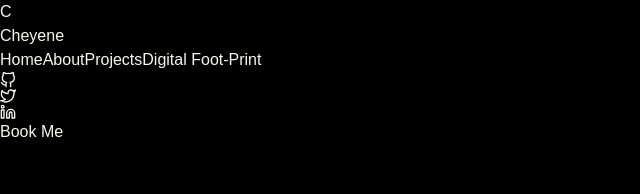
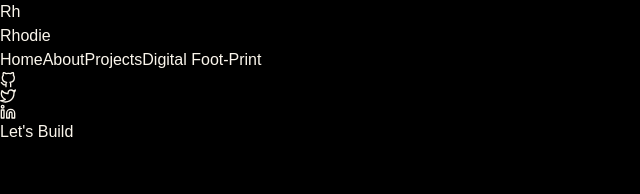
Before and after one commit to Stenio-Apollo/Apollo-Portfolio-, a React (Vite) app: page / in a window 1280 px wide. Shown: the top 194 px of the page, without its empty margins (0-640 px from the left). Built offline with nearby package versions, Linux system fonts and the light colour scheme.

Commit message:
Header Nav Bar

```diff
--- a/src/components/Header.jsx
+++ b/src/components/Header.jsx
@@ -11,7 +11,7 @@ const Header = () => {
       duration-300"
     >
       <div
-        className="container mx-auto px-4 sm:px-6 lg:px-8 flex items-center justify-between h-16
+        className="container mx-auto px-4 sm:px-6 lg:px-9 flex items-center justify-between h-16
       md:h-20"
       >
         {/* logo/Namem */}
@@ -28,16 +28,15 @@ const Header = () => {
           className="flex items-center"
         >
           <div
-            className="h-10 w-10 rounded-xl bg-gradient-to-r from-gray-500 to-gray
-            flex items-center justify-center text-red-100 fon-bold text-xl mr-3"
+            className="h-10 w-10 rounded-xl border
+            flex items-center justify-center text-white fon-bold text-xl mr-3"
           >
-            C
+            Rh
           </div>
           <span
-            className="text-xl font-bold bg-gradient-to-r from-gray-500
-           to-gray-700 bg-clip-text text-transparent "
+            className="text-l text-white"
           >
-            Cheyene
+            Rhodie
           </span>
         </motion.div>
 
@@ -56,14 +55,14 @@ const Header = () => {
                   delay: 0.7 + index * 0.2,
                 }}
                 className="relative text-gray-900 dark:text-gray-200
-                          hover:white-600 dark:hover:text-teal-200 font-medium
+                          hover:white-600 dark:hover:text-white font-medium
                           transition-colors duration-300 group "
                 href="#"
               >
                 {item}
                 <span
                   className="absolute bottom-0 left-0 w-0 h-0.5
-                          bg-teal-200 group-hover:w-full transition-all duration-300"
+                          bg-white group-hover:w-full transition-all duration-300"
                 ></span>
               </motion.a>
             )
@@ -71,12 +70,13 @@ const Header = () => {
         </nav>
 
         {/* social icons */}
+
         <div className="md:flex hidden items-center space-x-9">
           <motion.a
             initial={{ opacity: 0, scale: 0.5 }}
             animate={{ opacity: 1, scale: 1 }}
             transition={{ delay: 1.3, duration: 0.8 }}
-            className="tet-gray-700 dark:text-gray-300 hover:text-teal-600 dark:hover:text-teal-400 transition-colors duration-300"
+            className="tet-gray-700 dark:text-gray-300 hover:text-cyan-600 dark:hover:text-cyan-500 transition-colors duration-300"
             href="#"
           >
             <FiGithub className="w-5 h-5" />
@@ -86,7 +86,7 @@ const Header = () => {
             initial={{ opacity: 0, scale: 0.5 }}
             animate={{ opacity: 1, scale: 1 }}
             transition={{ delay: 1.3, duration: 0.8 }}
-            className="tet-gray-700 dark:text-gray-300 hover:text-teal-600 dark:hover:text-teal-400 transition-colors duration-300"
+            className="tet-gray-700 dark:text-gray-300 hover:text-cyan-600 dark:hover:text-cyan-500 transition-colors duration-300"
             href="#"
           >
             <FiTwitter className="w-5 h-5" />
@@ -96,12 +96,11 @@ const Header = () => {
             initial={{ opacity: 0, scale: 0.5 }}
             animate={{ opacity: 1, scale: 1 }}
             transition={{ delay: 1.3, duration: 0.8 }}
-            className="tet-gray-700 dark:text-gray-300 hover:text-teal-600 dark:hover:text-teal-400 transition-colors duration-300"
+            className="tet-gray-700 dark:text-gray-300 hover:text-cyan-600 dark:hover:text-cyan-500 transition-colors duration-300"
             href="#"
           >
             <FiLinkedin className="w-5 h-5" />
           </motion.a>
-        </div>
 
           {/* Hire Me Button */}
 
@@ -115,13 +114,11 @@ const Header = () => {
               stiffness: 100,
               damping: 3,
             }}
-          className="ml-4 px-4 py-2 rounded-xl bg-gradient-to-r
-          from-teal-500 to-gray-900 text-gray-300 font-bold
-          hover:form-violet-700 hover:to-teal-600 hover:text-white
-          transition-all duration 500 "
+            className="px-4 py-2 rounded-lg bg-black text-white bg-transparent border border-white hover:border-cyan-500 transition-all duration-300"
           >
-          Book Me
+            Let's Build
           </motion.button>
+        </div>
       </div>
     </header>
   );
```
Lines whose indentation alone changed are shown as unchanged.
